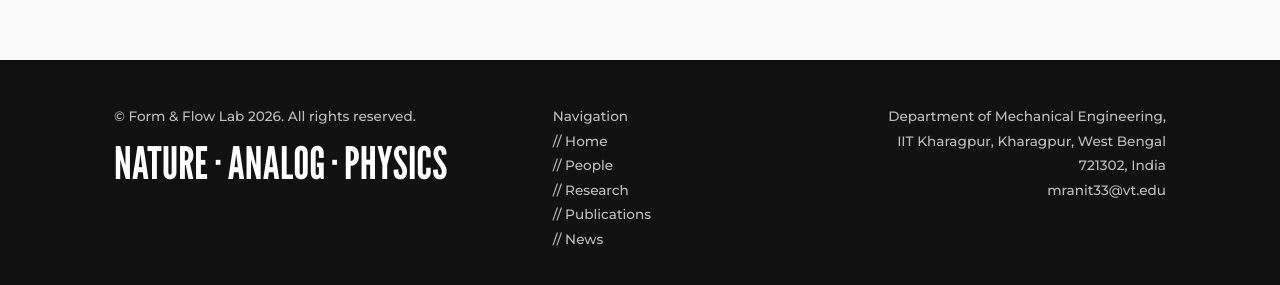
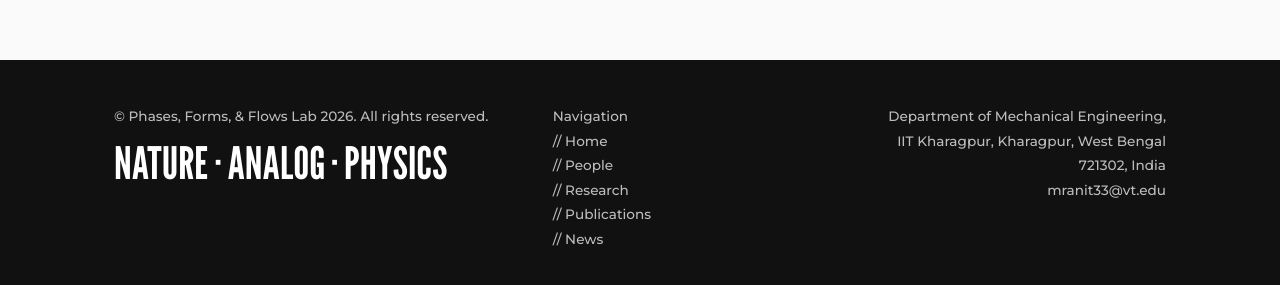
Before and after one commit to ranit-mukherjee/Ranit-lab, a Jekyll site: the page built from index.html, in a window 1280 px wide and 900 px high, scrolled down 2400 px. Shown: the part 605-890 px from the top of the window. Built offline with Jekyll 4.4.1, drawn with Linux system fonts in a browser that asks for light colours; some of the changed text lies outside the part shown.

Commit message:
name_change-2
changing lab name

```diff
--- a/_config.yml
+++ b/_config.yml
@@ -1,4 +1,4 @@
-title: Form & Flow Lab
+title: Phases, Forms, & Flows Lab
 tagline: Welcome to the Form & Flow Lab! We are located in the Mechanical Engineering Department at IIT KGP.
 description: An experimental lab with a particular interest in physicochemical hydrodynamical phenomena. The goal is to push the <i>usual study</i> of multiphase, multicomponent, and multiscalar soft matter systems into <i>unusual territories</i> to understand patterns, structures, functions, and dynamics in a wide range of natural and artificial systems.
 email: mranit33@vt.edu
```
